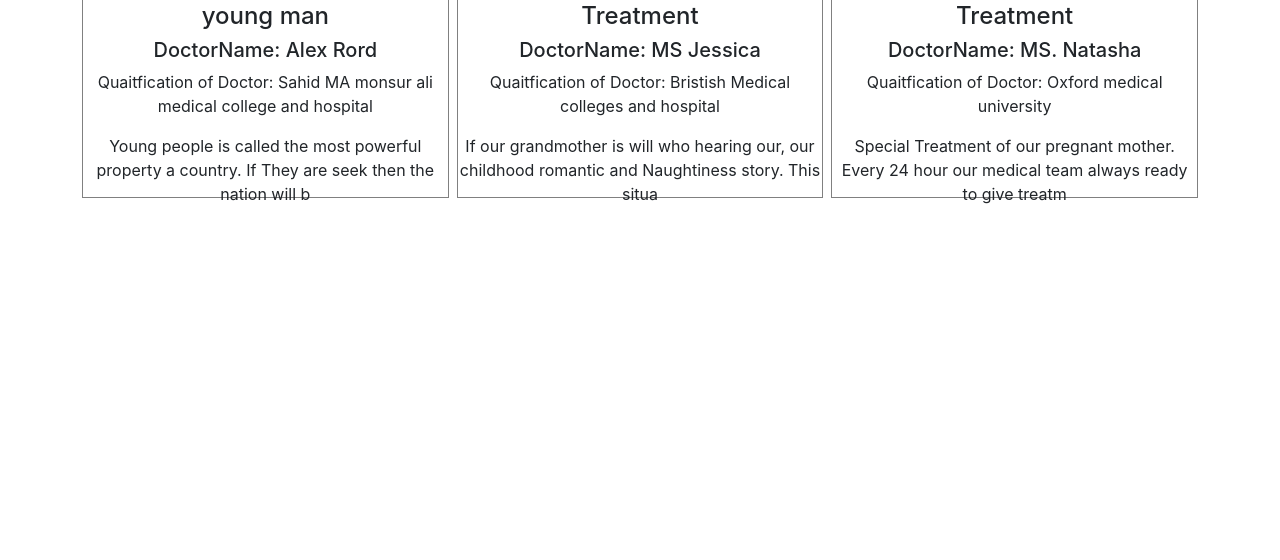
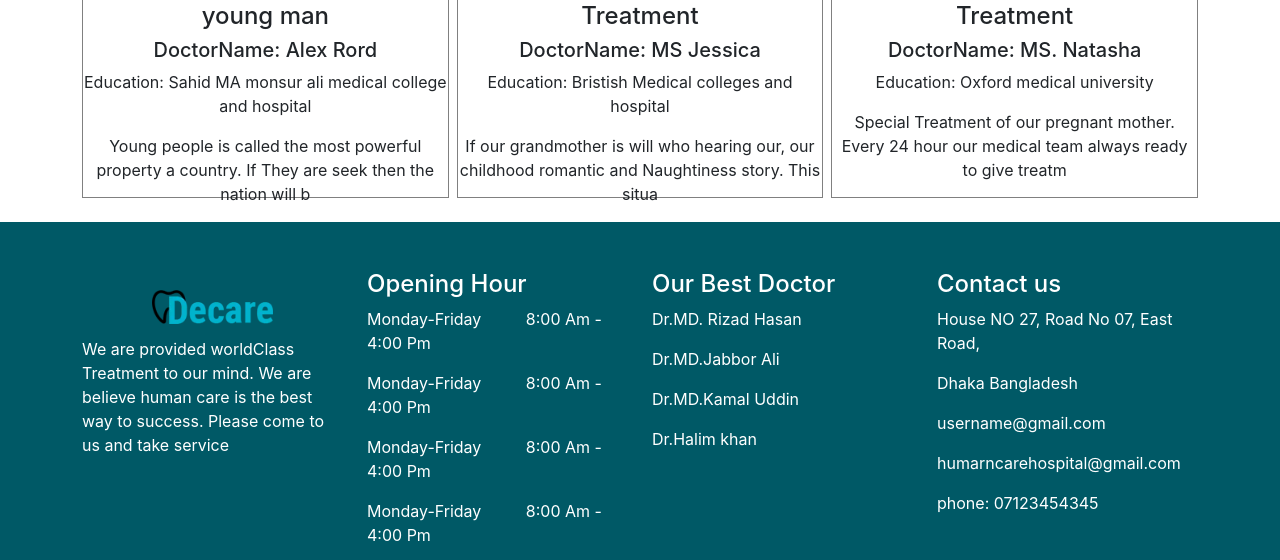
Before and after one commit to rimonhossain12/medical-website-firebase, a React (Create React App) app: page / in a window 1280 px wide. Shown: the part 1870-2430 px from the top of the page. Before the commit the page ends 2076 px from the top, so only its background shows below. Built offline with nearby package versions, Linux system fonts and the light colour scheme.

Commit message:
footer is added

```diff
--- a/package.json
+++ b/package.json
@@ -3,6 +3,9 @@
   "version": "0.1.0",
   "private": true,
   "dependencies": {
+    "@fortawesome/fontawesome-svg-core": "^1.2.36",
+    "@fortawesome/free-solid-svg-icons": "^5.15.4",
+    "@fortawesome/react-fontawesome": "^0.1.15",
     "@testing-library/jest-dom": "^5.11.4",
     "@testing-library/react": "^11.1.0",
     "@testing-library/user-event": "^12.1.10",
--- a/src/App.js
+++ b/src/App.js
@@ -1,4 +1,5 @@
 import './App.css';
+import Footer from './component/Home/Footer/Footer';
 import Header from './component/Home/Header/Header';
 import Service from './component/Home/Service/Service';
 
@@ -8,6 +9,7 @@ function App() {
     <div className="App">
       <Header></Header>
       <Service></Service>
+      <Footer></Footer>
     </div>
   );
 }
--- /dev/null
+++ b/src/component/Home/Footer/Footer.css
@@ -0,0 +1,16 @@
+.footer-section {
+    background-color: #005966;
+    color: #fff;
+}
+#img-id{
+    width:50%;
+    padding: 5px;
+    margin-top: 15px;
+}
+.font-icon{
+    color: white;
+}
+
+.span-space{
+    margin-right: 40px;
+}
--- /dev/null
+++ b/src/component/Home/Footer/Footer.js
@@ -0,0 +1,47 @@
+import React from 'react';
+import { Row } from 'react-bootstrap';
+import './Footer.css';
+import logo from '../../../images/logo4.jpg';
+const Footer = (props) => {
+    // const { faFacebook, faLinkedin, faGithub} = props;
+    return (
+
+        <div className="footer-section">
+            <div className="container mt-5">
+                <Row xs={1} md={2} lg={4} className="g-4">
+                    <div className="mt-5">
+                        <img id="img-id" className="mb-2" src={logo} alt="" />
+                        <p className="text-left text-start fs-6">We are provided worldClass Treatment to our mind. We are believe human care is the best way to success. Please come to us and take service</p>
+                    </div>
+
+                    <div className="mt-5 text-start">
+                        <h4>Opening Hour</h4>
+                        <p><span className="span-space">Monday-Friday</span> <span>8:00 Am - 4:00 Pm </span></p>
+                        <p><span className="span-space">Monday-Friday</span> <span>8:00 Am - 4:00 Pm </span></p>
+                        <p><span className="span-space">Monday-Friday</span> <span>8:00 Am - 4:00 Pm </span></p>
+                        <p><span className="span-space">Monday-Friday</span> <span>8:00 Am - 4:00 Pm </span></p>
+                    </div>
+
+                    <div className="mt-5 text-start">
+                        <h4>Our Best Doctor</h4>
+                        <p>Dr.MD. Rizad Hasan</p>
+                        <p>Dr.MD.Jabbor Ali</p>
+                        <p>Dr.MD.Kamal Uddin</p>
+                        <p>Dr.Halim khan</p>
+                    </div>
+                    <div className="mt-5 text-start">
+                        <h4>Contact us</h4>
+                        <p>House NO 27, Road No 07, East Road,</p>
+                        <p>Dhaka Bangladesh</p>
+
+                        <p>username@gmail.com</p>
+                        <p>humarncarehospital@gmail.com</p>
+                        <p>phone: 07123454345</p>
+                    </div>
+                </Row>
+            </div>
+        </div>
+    );
+};
+
+export default Footer;
--- a/src/component/Home/Header/Header.js
+++ b/src/component/Home/Header/Header.js
@@ -5,8 +5,6 @@ import './Header.css';
 import pic1 from '../../../images/carousel/1.jpg';
 import pic2 from '../../../images/carousel/2.jpg';
 import pic3 from '../../../images/carousel/5.jpg';
-
-
 
 
 const Header = () => {
@@ -76,7 +74,7 @@ const Header = () => {
 
                     <Carousel.Caption>
                         <h3>Our Special Doctor Team</h3>
-                        <p>They are always handle any serious moment patient.</p>
+                        <p>They are always handle any serious moment patient</p>
                     </Carousel.Caption>
                 </Carousel.Item>
             </Carousel>
--- a/src/component/Home/LoadService/LoadService.js
+++ b/src/component/Home/LoadService/LoadService.js
@@ -11,7 +11,7 @@ const LoadService = (props) => {
                 <img claName="img-fluid w-25" src={img} alt="" />
                 <h4>Treatment: {name}</h4>
                 <h5>DoctorName: {doctorName}</h5>
-                <p>Quaitfication of Doctor: {Education}</p>
+                <p>Education: {Education}</p>
                 <p>{desription.slice(0,100)}</p>
 
             </div>
--- a/src/component/Home/Service/Service.css
+++ b/src/component/Home/Service/Service.css
@@ -1,6 +1,6 @@
 .text-style:hover{
-    border-bottom: 3px solid lightsalmon;
-    margin: 0 auto;
-    margin-bottom: 3px;
-    width: 48%;
+    border-bottom: 2px solid lightsalmon;
+    margin:  auto;
+    margin-top: 3px;
+    width: 46%;
 }
--- a/src/component/Home/Service/Service.js
+++ b/src/component/Home/Service/Service.js
@@ -15,7 +15,7 @@ const Service = () => {
     }, [])
     return (
         <div className="container -mt-5">
-            <h3 className="mt-5 text-primary mb-5 text-style">Our Twenty Four hour Emergency service</h3>
+            <h3 className="mt-5 text-primary mb-5 text-style fs-italic fst-italic">Our Twenty Four hour Emergency service</h3>
             <Row xs={1} md={2} xl={3} className="g-2">
                 {
                     services.map(service => <LoadService
```
Also changed, not shown: src/component/Home/Footer/initFontAwesome.js (added, +7 -0 lines), src/component/Home/HeaderMain/HeaderMain.js (added, +16 -0 lines), 1 other file (tests, documents, lock files or other folders).
